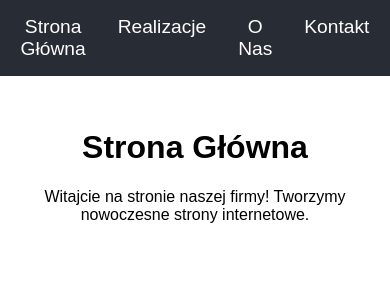
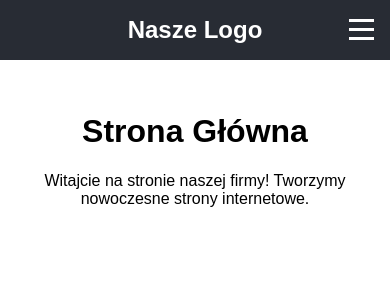
Before and after one commit to frodoprgmz/Protivreact, a React (Create React App) app: page / in a window 390 px wide. Shown: the top 300 px of the page. Built offline with nearby package versions, Linux system fonts and the light colour scheme.

Commit message:
nigga1menu

```diff
--- a/package.json
+++ b/package.json
@@ -4,6 +4,7 @@
   "private": true,
   "dependencies": {
     "cra-template": "1.2.0",
+    "gsap": "^3.12.7",
     "react": "^19.0.0",
     "react-dom": "^19.0.0",
     "react-router-dom": "^7.1.5",
--- a/src/components/Header.css
+++ b/src/components/Header.css
@@ -1,6 +1,18 @@
 .header {
     background-color: #282c34;
     padding: 1rem;
+    display: flex;
+    justify-content: space-between;
+    align-items: center;
+    flex-wrap: wrap;
+    flex-direction: row;
+    position: relative; /* Potrzebne do pozycjonowania menu */
+  }
+
+  .logo {
+    color: white;
+    font-size: 1.5rem;
+    font-weight: bold;
   }
 
   .nav-list {
@@ -8,7 +20,8 @@
     margin: 0;
     padding: 0;
     display: flex;
-    justify-content: center;
+    justify-content: flex-end;
+    align-items: center;
   }
 
   .nav-list li {
@@ -24,3 +37,60 @@
   .nav-list a:hover {
     text-decoration: underline;
   }
+
+  /* Przycisk hamburgera */
+  .menu-toggle {
+    display: none;
+    flex-direction: column;
+    cursor: pointer;
+    align-items: center;
+    position: relative;
+    z-index: 20; /* Upewnij się, że hamburger jest na wierzchu */
+  }
+
+  .menu-toggle span {
+    height: 3px;
+    width: 25px;
+    background-color: white;
+    margin: 3px 0;
+    transition: transform 0.3s ease, opacity 0.3s ease;
+  }
+
+  /* Stylowanie dla mniejszych ekranów */
+  @media (max-width: 768px) {
+    .header {
+      flex-direction: column;
+      align-items: flex-start;
+      padding: 1rem 0;
+    }
+
+    .logo {
+      width: 100%;
+      text-align: center;
+
+    }
+
+    .menu-toggle {
+      display: flex;
+      position: absolute;
+ /* Dostosuj do wysokości headera */
+      right: 1rem; /* Umieszczamy po prawej stronie */
+    }
+
+    .nav-list {
+      display: none;
+      flex-direction: column;
+      width: 100%;
+      background-color: #282c34;
+      position: absolute;
+      top: 60px; /* Dostosuj do wysokości headera */
+      left: 0;
+      opacity: 0;
+      transform: translateY(-20px);
+      z-index: 10; /* Upewnij się, że menu jest na wierzchu */
+    }
+
+    .nav-list.active {
+      display: flex;
+    }
+  }
--- a/src/components/Header.js
+++ b/src/components/Header.js
@@ -1,16 +1,104 @@
-import React from 'react';
+import React, { useState, useRef, useEffect } from 'react';
 import { Link } from 'react-router-dom';
+import { gsap } from 'gsap';
 import './Header.css';
 
 function Header() {
+  const [isMenuOpen, setIsMenuOpen] = useState(false);
+  const navRef = useRef(null);
+
+  // Funkcja do resetowania menu na dużych ekranach
+  const resetMenuForLargeScreens = () => {
+    if (window.innerWidth > 768) {
+      gsap.set(navRef.current, {
+        opacity: 1,
+        y: 0,
+        display: 'flex',
+      });
+      setIsMenuOpen(false); // Zamykamy menu na dużych ekranach
+    }
+  };
+
+  // Funkcja do natychmiastowego ukrycia menu na małych ekranach
+  const hideMenuForSmallScreens = () => {
+    if (window.innerWidth <= 768) {
+      gsap.set(navRef.current, {
+        opacity: 0,
+        y: -20,
+        display: 'none',
+      });
+      setIsMenuOpen(false); // Zamykamy menu na małych ekranach
+    }
+  };
+
+  // Obsługa zmiany rozmiaru ekranu
+  useEffect(() => {
+    const handleResize = () => {
+      if (window.innerWidth > 768) {
+        resetMenuForLargeScreens();
+      } else {
+        hideMenuForSmallScreens(); // Natychmiastowe ukrycie menu na małych ekranach
+      }
+    };
+
+    window.addEventListener('resize', handleResize);
+    return () => window.removeEventListener('resize', handleResize);
+  }, []);
+
+  // Animacja menu tylko na małych ekranach
+  useEffect(() => {
+    const isMobile = window.innerWidth <= 768; // Sprawdź, czy ekran jest mały
+
+    if (isMobile) {
+      if (isMenuOpen) {
+        // Rozwijanie menu
+        gsap.to(navRef.current, {
+          opacity: 1,
+          y: 0,
+          duration: 0.3,
+          ease: 'power2.out',
+          display: 'flex',
+        });
+      } else {
+        // Zwijanie menu
+        gsap.to(navRef.current, {
+          opacity: 0,
+          y: -20,
+          duration: 0.3,
+          ease: 'power2.in',
+          onComplete: () => {
+            gsap.set(navRef.current, { display: 'none' });
+          },
+        });
+      }
+    } else {
+      resetMenuForLargeScreens(); // Resetuj menu na dużych ekranach
+    }
+  }, [isMenuOpen]);
+
+  const toggleMenu = () => {
+    setIsMenuOpen(!isMenuOpen);
+  };
+
   return (
     <header className="header">
+      {/* Logo na górze (wyśrodkowane na małych ekranach) */}
+      <div className="logo">Nasze Logo</div>
+
+      {/* Przycisk hamburgera (po prawej stronie na małych ekranach) */}
+      <div className={`menu-toggle ${isMenuOpen ? 'active' : ''}`} onClick={toggleMenu}>
+        <span></span>
+        <span></span>
+        <span></span>
+      </div>
+
+      {/* Menu (animowane na małych ekranach) */}
       <nav>
-        <ul className="nav-list">
-          <li><Link to="/">Strona Główna</Link></li>
-          <li><Link to="/realizations">Realizacje</Link></li>
-          <li><Link to="/about">O Nas</Link></li>
-          <li><Link to="/contact">Kontakt</Link></li>
+        <ul className={`nav-list ${isMenuOpen ? 'active' : ''}`} ref={navRef}>
+          <li><Link to="/" onClick={toggleMenu}>Strona Główna</Link></li>
+          <li><Link to="/realizations" onClick={toggleMenu}>Realizacje</Link></li>
+          <li><Link to="/about" onClick={toggleMenu}>O Nas</Link></li>
+          <li><Link to="/contact" onClick={toggleMenu}>Kontakt</Link></li>
         </ul>
       </nav>
     </header>
```
Also changed, not shown: 1 other file (tests, documents, lock files or other folders).
